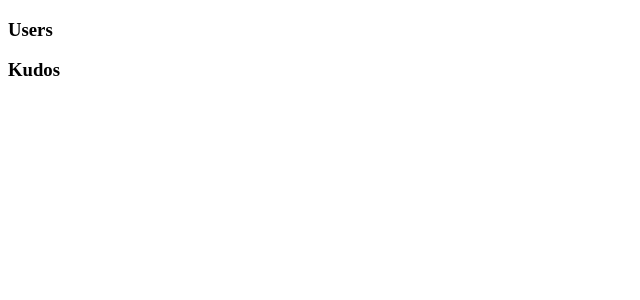
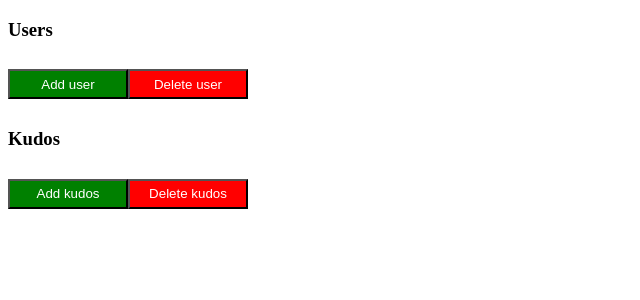
Before and after one commit to rkabaila/kudos-frontend, a React (Create React App) app: page / in a window 1280 px wide. Shown: the top 300 px of the page, without its empty margins (0-640 px from the left). Built offline with nearby package versions, Linux system fonts and the light colour scheme.

Commit message:
added queries to get own kudos by user and written kudos by user and mutations to delete user and kudos

```diff
--- a/src/components/kudos-list.tsx
+++ b/src/components/kudos-list.tsx
@@ -1,7 +1,8 @@
 import React from "react";
-import { useQuery } from "@apollo/react-hooks";
+import { useQuery, useMutation } from "@apollo/react-hooks";
 import gql from "graphql-tag";
 import { User } from "./users-list";
+import { StyledRow, DataWrapper, AddButton, DeleteButton } from "./styled";
 
 export interface Kudos {
   id: string;
@@ -31,8 +32,27 @@ const GET_KUDOS = gql`
   }
 `;
 
+const ADD_KUDOS = gql`
+  mutation {
+    addKudos(title: "Test kudos") {
+      id
+      title
+    }
+  }
+`;
+
+const DELETE_KUDOS = gql`
+  mutation {
+    deleteKudos(id: "ck3u9yct0008x07955ceiukym") {
+      id
+    }
+  }
+`;
+
 export const KudosList: React.FC = () => {
   const { loading, data } = useQuery<KudosData>(GET_KUDOS);
+  const [addKudos, { data: addKudosData }] = useMutation(ADD_KUDOS);
+  const [deleteKudos, { data: deleteKudosData }] = useMutation(DELETE_KUDOS);
   return (
     <div>
       <h3>Kudos</h3>
@@ -42,11 +62,31 @@ export const KudosList: React.FC = () => {
         <div>
           {data &&
             data.kudoses.map((kudos: Kudos) => (
-              <div key={kudos.id}>
-                {kudos.title} written by {kudos.author.name} sent to{" "}
-                {kudos.recipient.name}
-              </div>
+              <StyledRow key={kudos.id}>
+                <DataWrapper>{kudos.id} </DataWrapper>
+                <DataWrapper>{kudos.title}</DataWrapper>{" "}
+                <DataWrapper>
+                  written by {kudos.author && kudos.author.name}
+                </DataWrapper>
+                <DataWrapper>
+                  sent to {kudos.recipient && kudos.recipient.name}
+                </DataWrapper>
+              </StyledRow>
             ))}
+          <AddButton
+            onClick={() => {
+              addKudos();
+            }}
+          >
+            Add kudos
+          </AddButton>
+          <DeleteButton
+            onClick={() => {
+              deleteKudos();
+            }}
+          >
+            Delete kudos
+          </DeleteButton>
         </div>
       )}
     </div>
--- a/src/components/users-list.tsx
+++ b/src/components/users-list.tsx
@@ -1,7 +1,8 @@
 import React from "react";
-import { useQuery } from "@apollo/react-hooks";
+import { useQuery, useMutation } from "@apollo/react-hooks";
 import gql from "graphql-tag";
 import { Kudos } from "./kudos-list";
+import { StyledRow, DataWrapper, AddButton, DeleteButton } from "./styled";
 
 export interface User {
   id: string;
@@ -31,8 +32,49 @@ const GET_USERS = gql`
   }
 `;
 
+const GET_USER_OWN_KUDOS = gql`
+  query {
+    ownKudosByUser(userId: "ck35y0g9j00e50795h33k251s") {
+      id
+      title
+    }
+  }
+`;
+
+const GET_USER_WRITTEN_KUDOS = gql`
+  query {
+    writtenKudosByUser(userId: "ck35y0g9j00e50795h33k251s") {
+      id
+      title
+    }
+  }
+`;
+
+const ADD_USER = gql`
+  mutation {
+    addUser(name: "Test User") {
+      id
+      name
+    }
+  }
+`;
+
+const DELETE_USER = gql`
+  mutation {
+    deleteUser(id: "ck3u9yct0008x07955ceiukym") {
+      id
+    }
+  }
+`;
+
 export const UsersList: React.FC = () => {
   const { loading, data } = useQuery<UsersData>(GET_USERS);
+  const { data: ownKudosData } = useQuery(GET_USER_OWN_KUDOS);
+  const { data: writtenKudosData } = useQuery(GET_USER_WRITTEN_KUDOS);
+  const [addUser, { data: addUserData }] = useMutation(ADD_USER);
+  const [deleteUser, { data: deleteUserData }] = useMutation(DELETE_USER);
+  console.log("ownKudosData", ownKudosData);
+  console.log("writtenKudosData", writtenKudosData);
 
   return (
     <div>
@@ -52,11 +94,32 @@ export const UsersList: React.FC = () => {
 
               return (
                 <div key={user.id}>
-                  {user.name} own kudos: {ownKudosText} written kudos:{" "}
-                  {writtenKudosText}
+                  <StyledRow>
+                    <DataWrapper> {user.id} </DataWrapper>
+                    <DataWrapper>{user.name} </DataWrapper>
+                    <DataWrapper>own kudos: {ownKudosText} </DataWrapper>
+                    <DataWrapper>
+                      {" "}
+                      written kudos: {writtenKudosText}
+                    </DataWrapper>
+                  </StyledRow>
                 </div>
               );
             })}
+          <AddButton
+            onClick={() => {
+              addUser();
+            }}
+          >
+            Add user
+          </AddButton>
+          <DeleteButton
+            onClick={() => {
+              deleteUser();
+            }}
+          >
+            Delete user
+          </DeleteButton>
         </div>
       )}
     </div>
```
